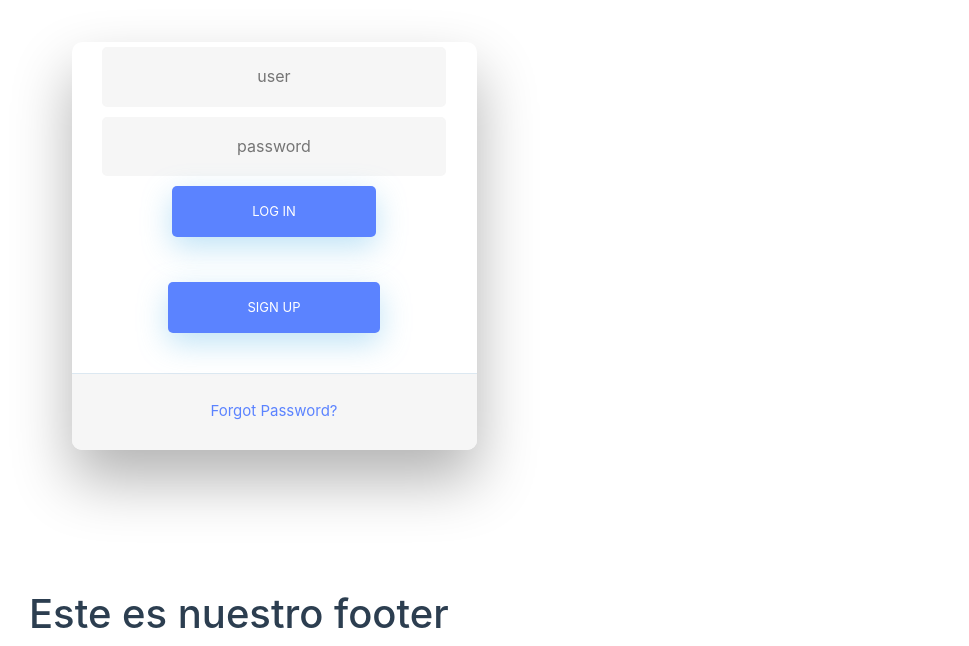
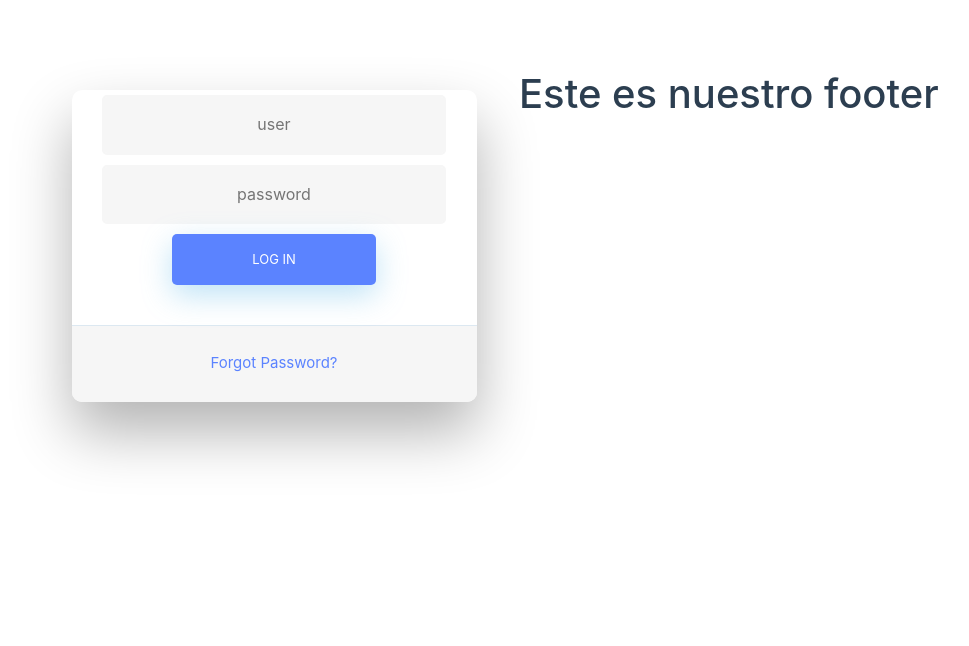
Before and after one commit to ErickArzat/DesarrolloWeb, a Vue app: page /Login in a window 1280 px wide. Shown: the part 154-800 px from the top of the page, without its empty margins (121-1090 px from the left). Built offline with nearby package versions, Linux system fonts and the light colour scheme.

Commit message:
refactor: :lipstick: Boton Sign-In
Elimine el boton Sign-In

```diff
--- a/src/App.vue
+++ b/src/App.vue
@@ -34,13 +34,6 @@ export default {
 <style scoped>
   .wrapper{
     background-color: white;
-    align-content: center;
-    margin: auto;
   }
 
-  footer{
-    position: fixed;
-    bottom: 0;
-    width: 100%;
-  }
 </style>
--- a/src/views/LogIn.vue
+++ b/src/views/LogIn.vue
@@ -13,7 +13,6 @@
       <input type="text" id="login" class="fadeIn second" name="login" placeholder="user" autocomplete="off">
       <input type="text" id="password" class="fadeIn third" name="login" placeholder="password" autocomplete="off">
       <input type="submit" class="fadeIn fourth" value="Log In">
-      <input type="button" class="fadeIn fourth" value="Sign Up" id="Sign_up">
     </form>
 
     <!-- Remind Passowrd -->
```
